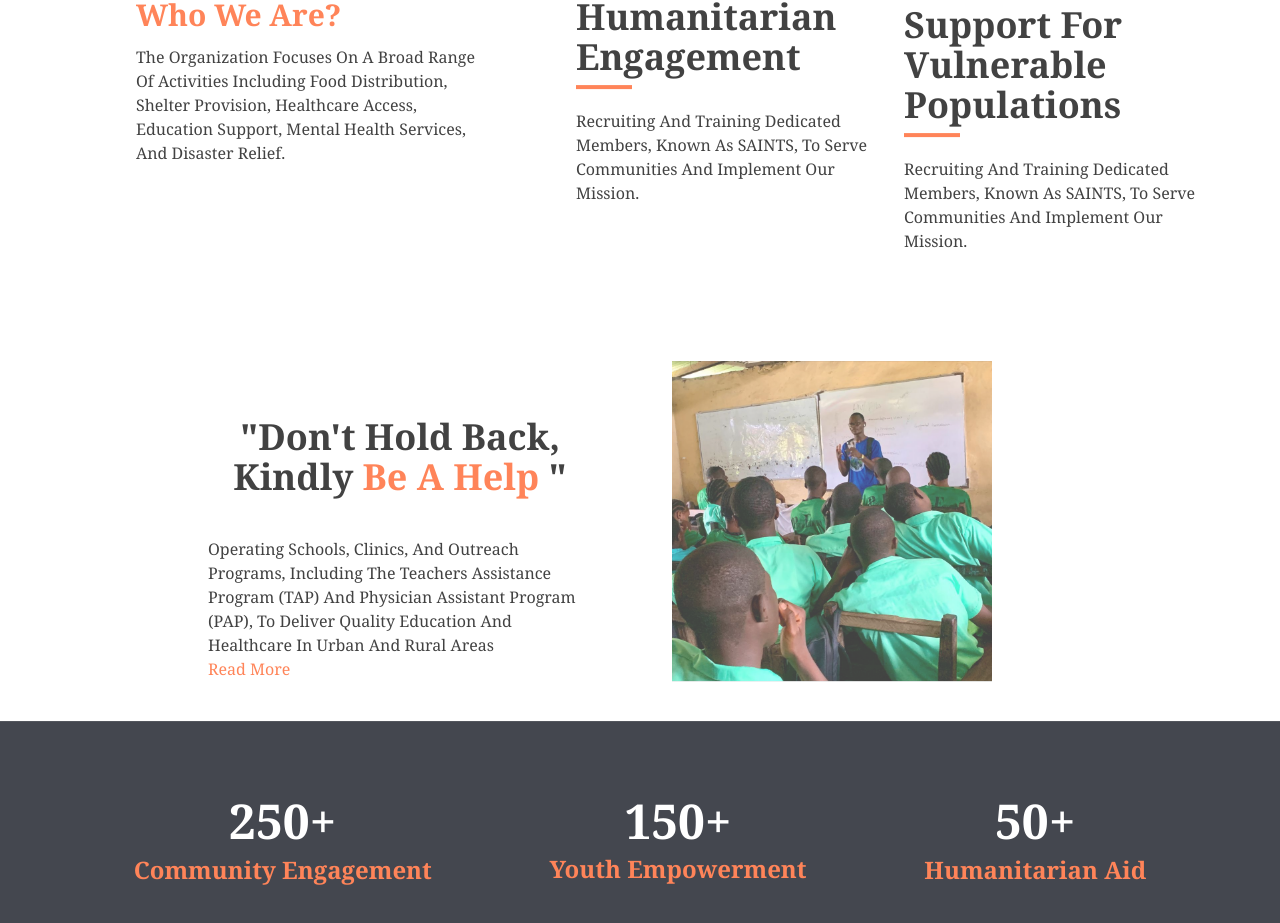
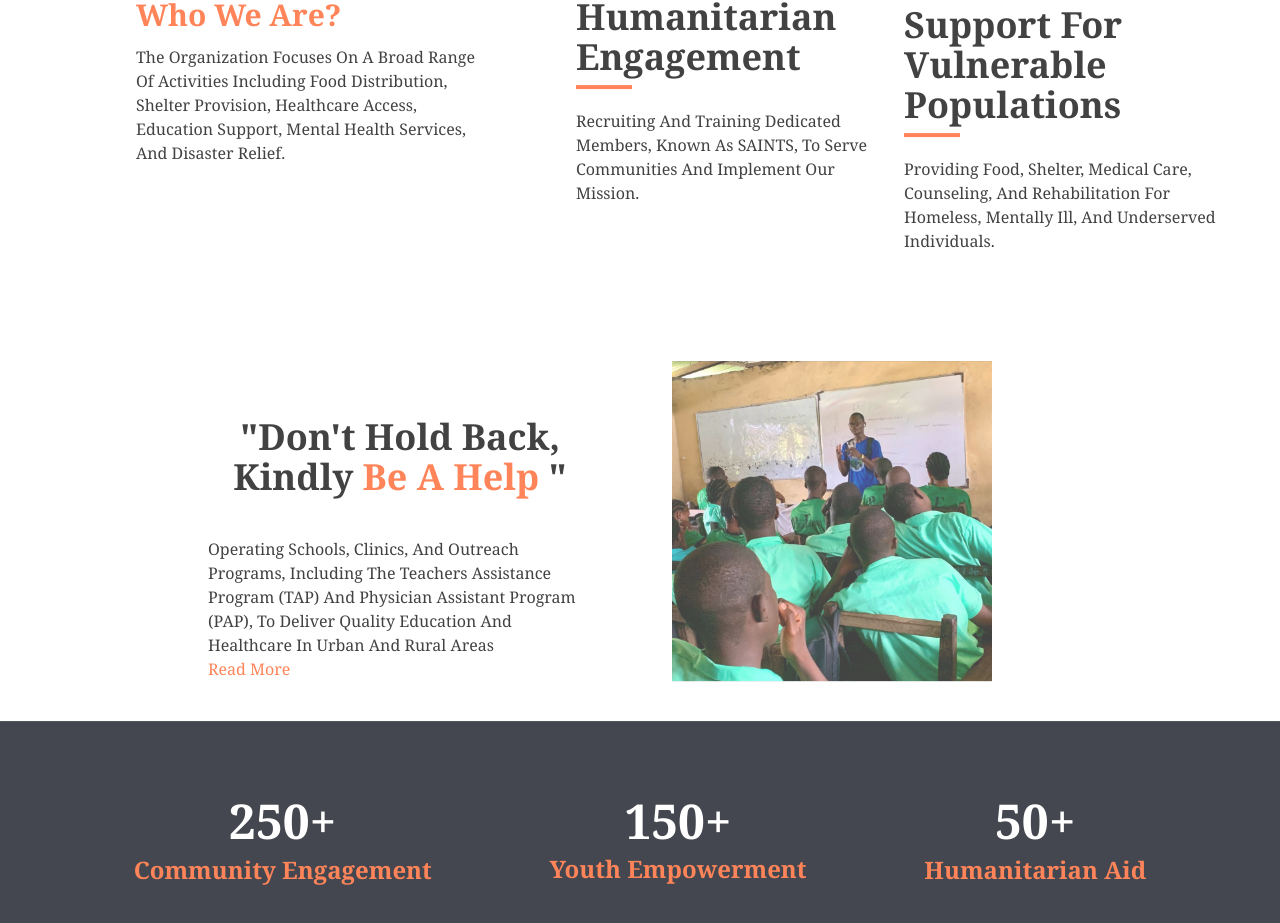
Before and after one commit to RobustTechLiberia/saints_of_humanity, a React (Vite) app: page /#/ in a window 1280 px wide. Shown: the part 1134-2057 px from the top of the page. Built offline with nearby package versions, Linux system fonts and the light colour scheme.

Commit message:
deployment

```diff
--- a/src/components/about_content.jsx
+++ b/src/components/about_content.jsx
@@ -75,8 +75,9 @@ class AboutContent extends React.Component {
                 <div className="h-1 bg-orange-500 w-14"></div>
               </div>
               <p className="font-serif text-lg capitalize md:py-3 md:text-base">
-                Recruiting and training dedicated members, known as SAINTS, to
-                serve communities and implement our mission.
+                Providing food, shelter, medical care, counseling, and
+                rehabilitation for homeless, mentally ill, and underserved
+                individuals.
               </p>
             </div>
           </div>
```
